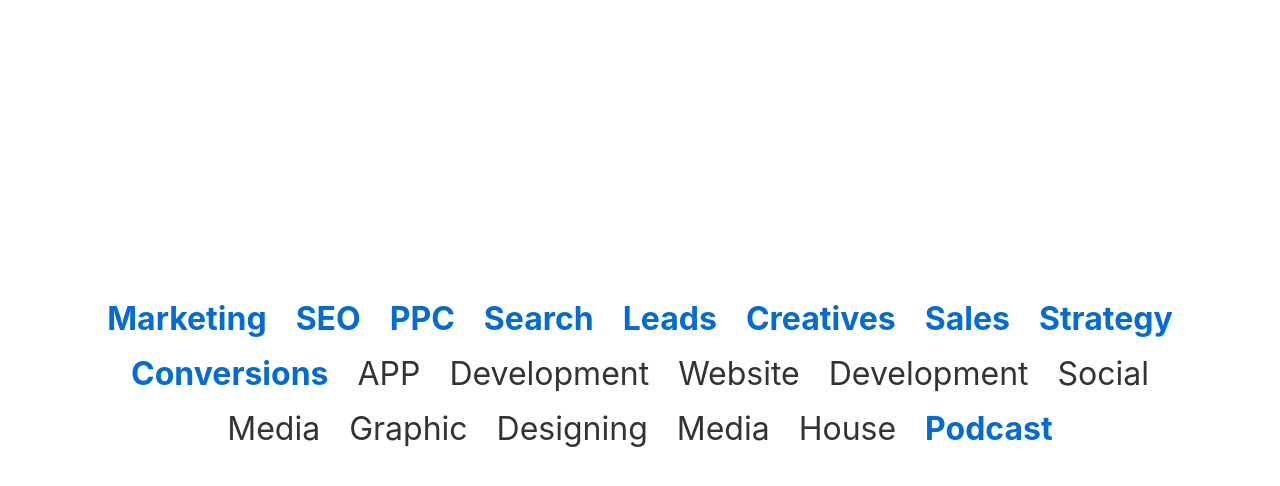
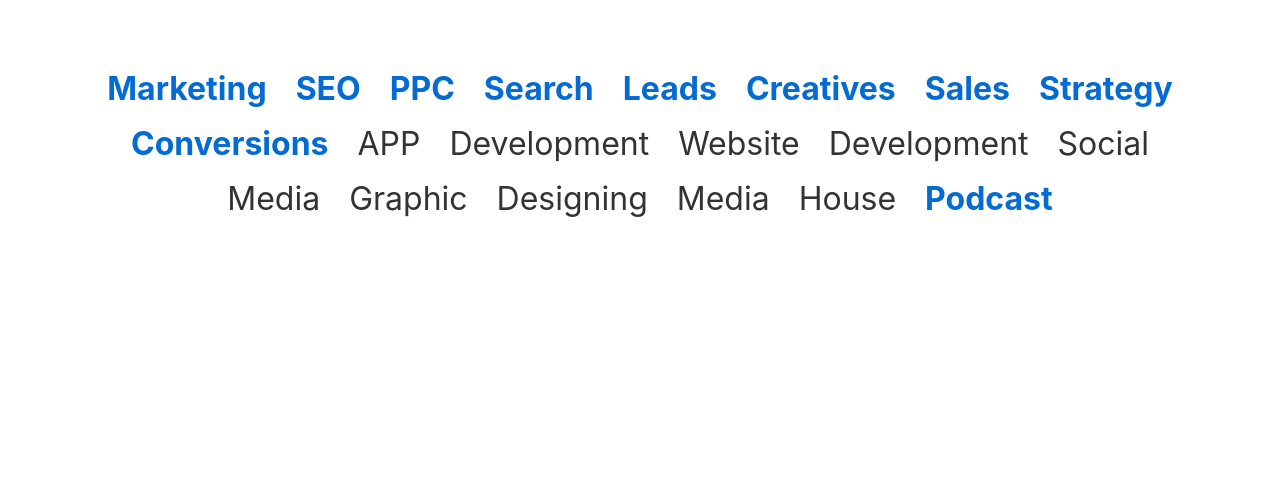
Before and after one commit to imgaur3/falling-text-animation, a React (Create React App) app: page / in a window 1280 px wide. Shown: the top 486 px of the page. Built offline with nearby package versions, Linux system fonts and the light colour scheme.

Commit message:
Update App.css

```diff
--- a/src/App.css
+++ b/src/App.css
@@ -22,7 +22,7 @@
 
   .animation-container {
     width: 100%;
-    height: 300px;
+    height: 760px;
       padding-bottom:20px;
     border-radius: 8px;
     overflow: hidden;
```
